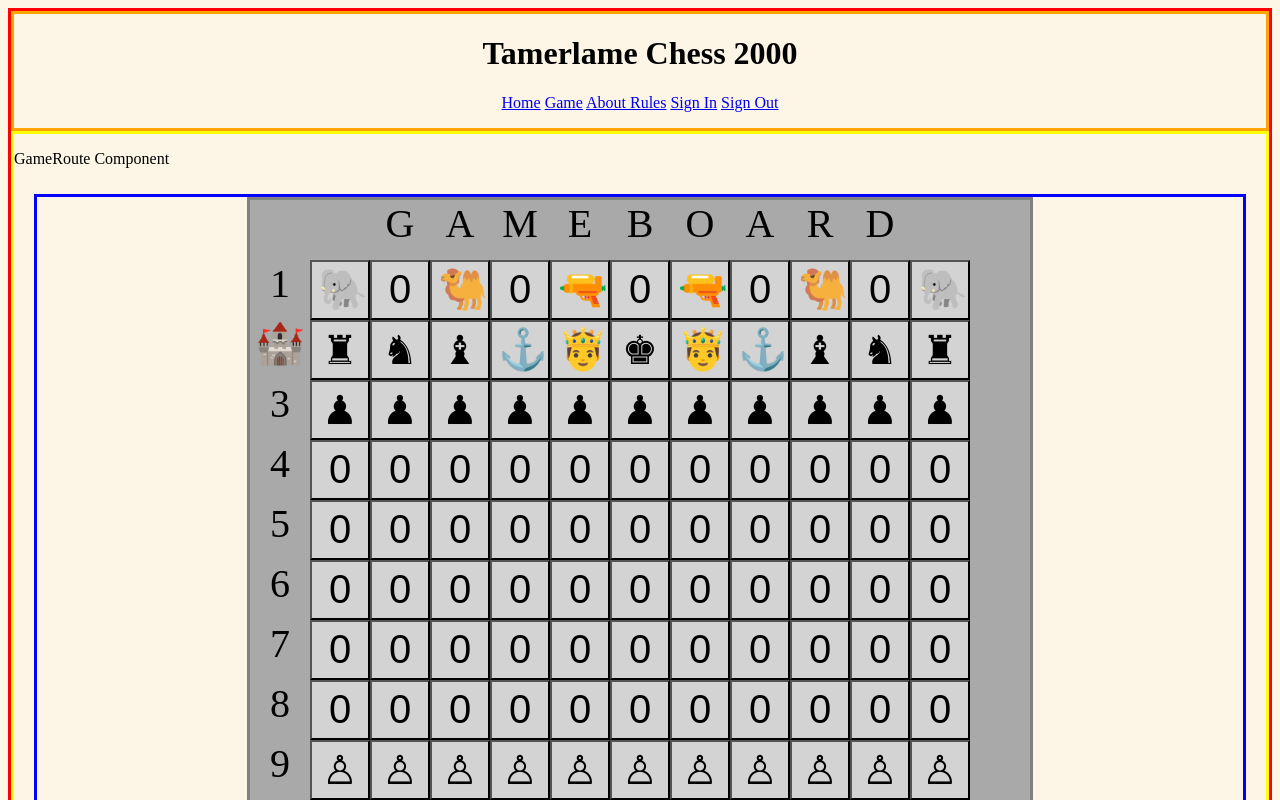
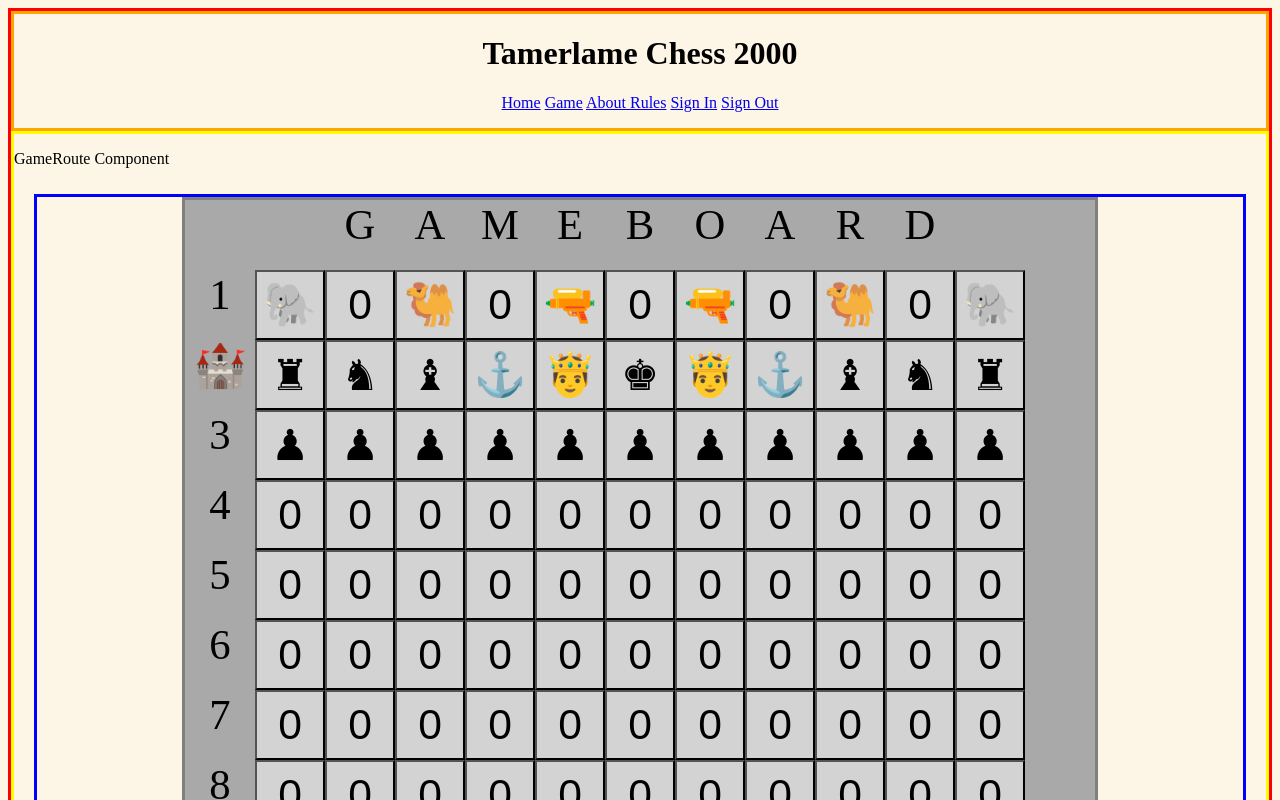
Before and after one commit to bobbydwise1/capstone-react-week3, a React app: page /#/GameRoute in a window 1280 px wide. Shown: the top 800 px of the page. Built offline with nearby package versions, Linux system fonts and the light colour scheme.

Commit message:
Correct a bug in gameBoard state update mutation.

```diff
--- a/src/components/gameboard.jsx
+++ b/src/components/gameboard.jsx
@@ -9,11 +9,11 @@ class Square extends React.Component {
     return (
       <button style={{
         backgroundColor: "lightGrey",
-        width: '60px',
-        height: '60px',
+        width: '70px',
+        height: '70px',
         verticalAlign: "middle",
         textAlign:  "center",
-        fontSize: "30pt"
+        fontSize: "32pt"
       }}
       className="square" onClick={() => this.props.onClick()}>{this.props.value}</button>
     );
@@ -27,6 +27,8 @@ class Gameboard extends React.Component {
     super(props);
     this.state = {
       moveHistory: [],
+      currentMoveNumber: 1,
+      capturedPieces: [],
       currentPlayerOneTurn: true,
       currentSelectedPieceValue: 0,
       currentSelectedPieceYPos: null,
@@ -50,31 +52,27 @@ class Gameboard extends React.Component {
     };
   }
 
-//TO DO - need to add reducer to make the code follow react principals
-
   handleClick(yPos,xPos) {
     let temp = this.state
     console.log("----CLICK START----")
     console.log("What is temp? : " + JSON.stringify(temp));
-    console.log("What is state before CLICK? :" + JSON.stringify(this.state))
     if (temp.currentlyMovingAPiece === false) {
       temp.currentSelectedPieceYPos = yPos;
       temp.currentSelectedPieceXPos = xPos;
       temp.currentSelectedPieceValue = this.state.gameSystem._data[yPos][xPos];
       temp.currentlyMovingAPiece = true;
     } else {
-      console.log("AGAIN: What is temp? : " + JSON.stringify(temp));
       temp.gameSystem._data[temp.currentSelectedPieceYPos][temp.currentSelectedPieceXPos] = 0;
       temp.gameSystem._data[yPos][xPos] = temp.currentSelectedPieceValue;
-      temp.moveHistory.push({pieceMoved: temp.currentSelectedPieceValue, from: [temp.currentSelectedPieceYPos, temp.currentSelectedPieceXPos], to: [yPos, xPos]})
+      temp.moveHistory.push({moveId: temp.currentMoveNumber, pieceMoved: temp.currentSelectedPieceValue, from: [temp.currentSelectedPieceYPos, temp.currentSelectedPieceXPos], to: [yPos, xPos]})
       temp.currentSelectedPieceYPos = null;
       temp.currentSelectedPieceXPos = null;
       temp.currentSelectedPieceValue = 0;
+      temp.currentMoveNumber++;
       temp.currentlyMovingAPiece = false;
     }
-    console.log("CLICK 1st handle: (ypos,xpos,data): " + yPos + " | " + xPos + " | " + temp.gameSystem);
-    this.setState({state: temp})
-    console.log("system state AFTER handle: (entire ojject): " + JSON.stringify(this.state));
+    this.setState({state: temp.state})
+    console.log("system state AFTER handle: " + JSON.stringify(this.state));
     console.log("----CLICK END----")
   };
 
@@ -93,7 +91,7 @@ class Gameboard extends React.Component {
 
     const gridContainer = {
       display: "grid",
-      maxWidth: "780px",
+      maxWidth: "910px",
       gridTemplateColumns: "1fr 1fr 1fr 1fr 1fr 1fr 1fr 1fr 1fr 1fr 1fr 1fr 1fr",
       gridColumnGap: "0px",
       gridRowGap: "0px",
@@ -104,20 +102,20 @@ class Gameboard extends React.Component {
 
     const gridItem = {
       backgroundColor: "lightGrey",
-      width: '60px',
-      height: '60px',
+      width: '70px',
+      height: '70px',
       verticalAlign: "middle",
       textAlign:  "center",
-      fontSize: "30pt"
+      fontSize: "32pt"
     }
 
     const gridOuter = {
       backgroundColor: "darkGrey",
-      width: '60px',
-      height: '60px',
+      width: '70px',
+      height: '70px',
       verticalAlign: "middle",
       textAlign:  "center",
-      fontSize: "30pt"
+      fontSize: "32pt"
     }
 
     return (
--- a/src/components/movehistory.jsx
+++ b/src/components/movehistory.jsx
@@ -1,14 +1,18 @@
 import React from 'react';
 import { Switch, Route, Link } from 'react-router-dom';
+import PropTypes from 'prop-types';
 
-function MoveHistory(){
+function MoveHistory(props){
   const compBox = {
     border: "solid green",
     backgroundColor: "light yellow",
   }
+
+  console.log("What is MoveHistory.props? :" + JSON.stringify(props))
+
   return (
     <div style={compBox}>
-      <h1>MOVE HISTORY</h1>
+      <h1>MOVE HISTORY: Current Turn Number: {Object.keys(JSON.stringify(props))}</h1>
       <div style={compBox}>
         <ol>
           <li>Move 1</li>
@@ -20,4 +24,8 @@ function MoveHistory(){
   );
 }
 
+MoveHistory.propTypes = {
+  currentMovesObject: PropTypes.object
+}
+
 export default MoveHistory;
```
